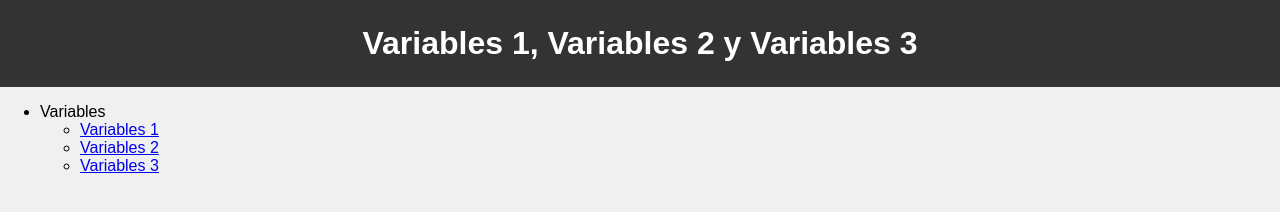
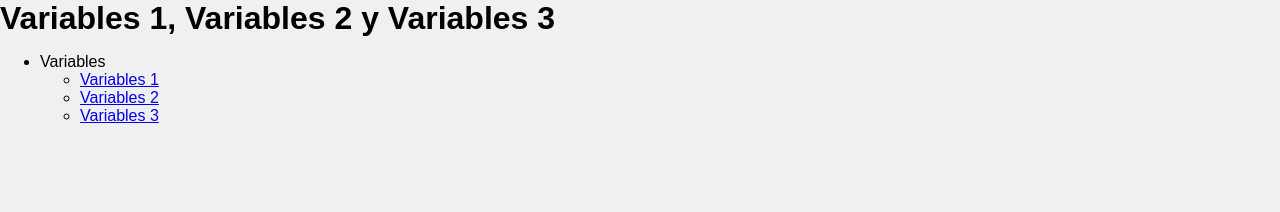
Before and after one commit to Aperi0n/Actividad-7, a plain HTML site: page index.html in a window 1280 px wide. Drawn offline with Linux system fonts and the light colour scheme.

Commit message:
Update index.html

```diff
--- a/index.html
+++ b/index.html
@@ -11,12 +11,6 @@
             margin: 0;
             padding: 0;
             background-color: #f0f0f0;
-        }
-        header {
-            background-color: #333;
-            color: #fff;
-            padding: 25px;
-            text-align: center;
         }
         h1 {
             margin: 0;
```
